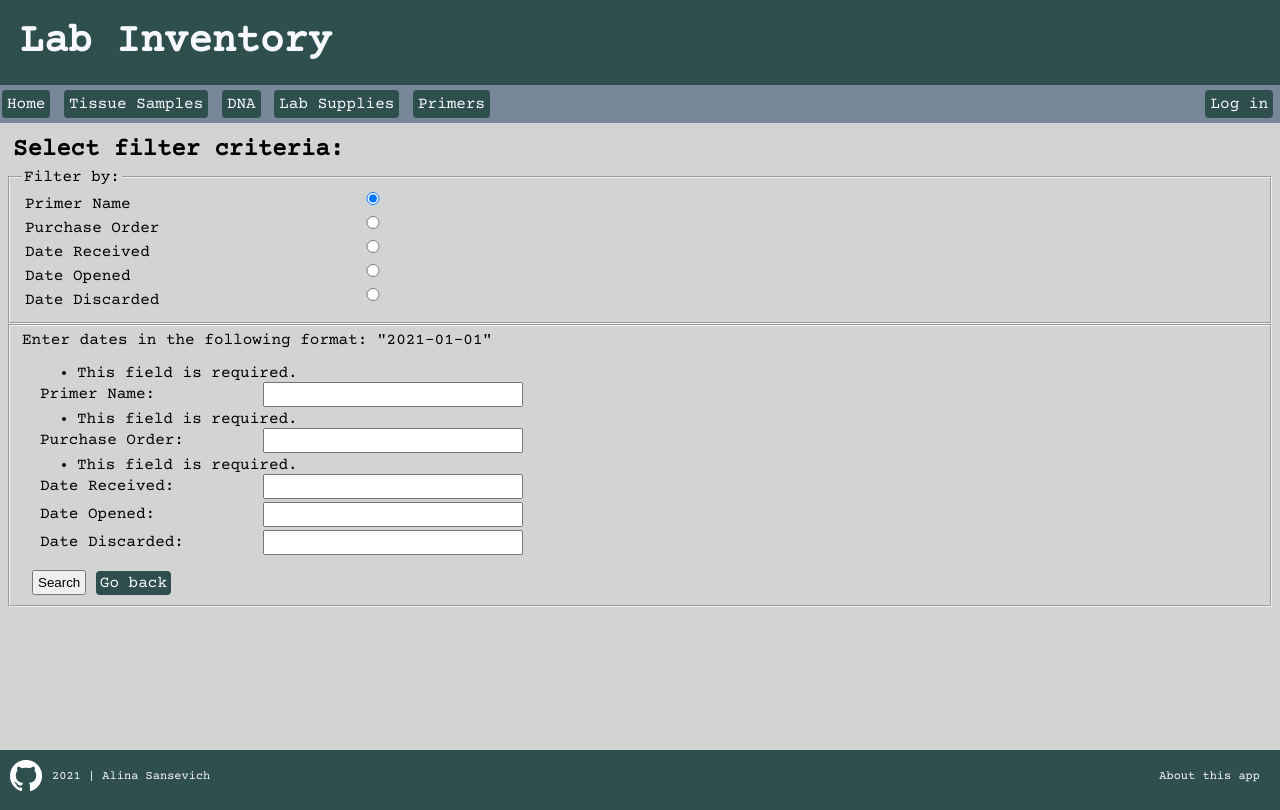
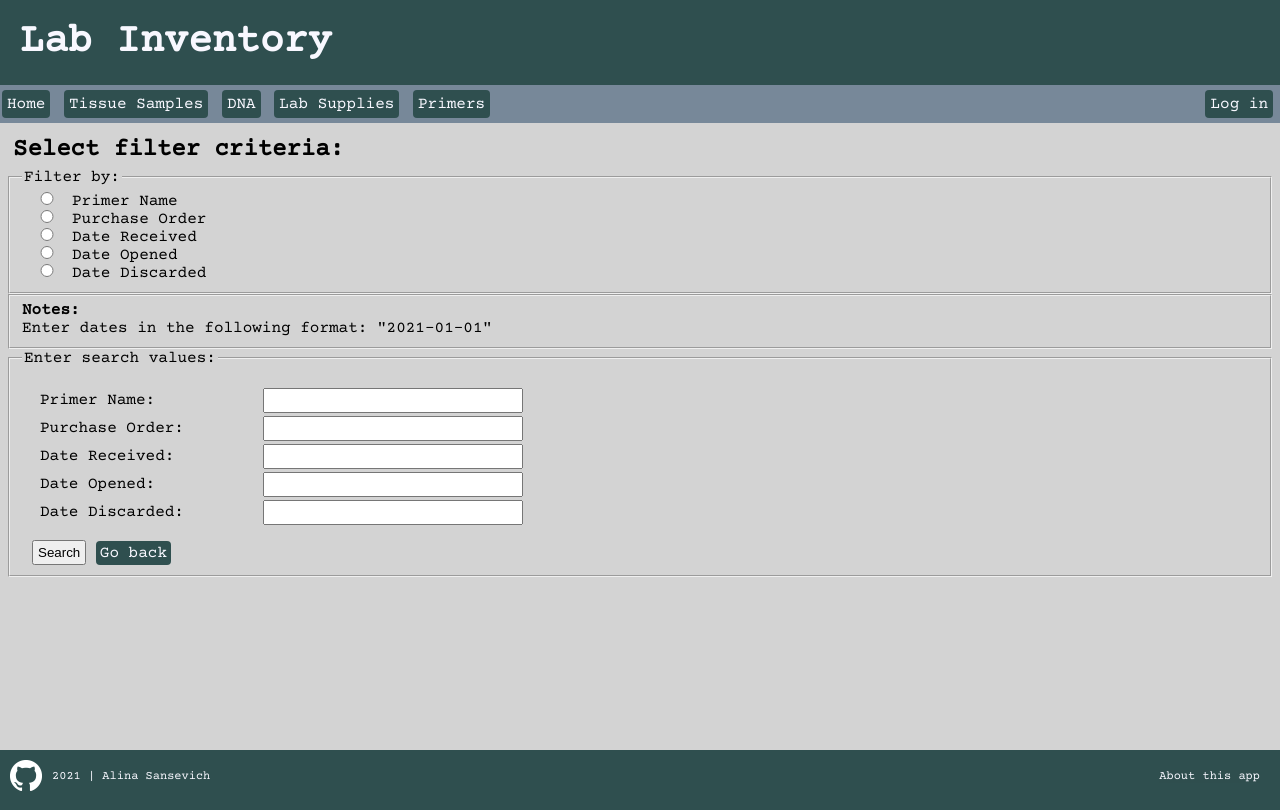
Before and after one commit to alinasansevich/lab-inventory, a Django app: page /filter_primers/ in a window 1280 px wide. Run offline with Django 3.2, Linux system fonts and the light colour scheme.

Commit message:
Added radiobuttons to primer filter page.

```diff
--- a/lab_inventory/forms.py
+++ b/lab_inventory/forms.py
@@ -90,7 +90,7 @@ class PrimerForm(forms.ModelForm):
 
 ### ### ### filter queryset forms ### ### ###
 
-class FilterPrimerForm(forms.ModelForm):
+class FilterPrimerForm(forms.ModelForm): # redo this without Meta!
     class Meta:
         model = Primer
         fields = ['primer_name',
@@ -105,3 +105,14 @@ class FilterPrimerForm(forms.ModelForm):
                   'Date Opened': '',
                   'Date Discarded': '',
                   }
+
+
+CHOOSE_FIELD = [
+    ('primer_name', 'Primer Name'),
+    ('purchase_order', 'Purchase Order'),
+    ('date_received', 'Date Received'),
+    ('date_opened', 'Date Opened'),
+    ('date_discarded', 'Date Discarded'),
+    ]
+class PrimerRadiobtn(forms.Form):
+    CHOOSE_FIELD = forms.CharField(widget=forms.RadioSelect(choices=CHOOSE_FIELD))
--- a/lab_inventory/static/lab_inventory/forms-styles.css
+++ b/lab_inventory/static/lab_inventory/forms-styles.css
@@ -58,3 +58,23 @@ button {
 .save-goback-btns {
   display: inline;
 }
+
+#radiobtn label {
+  padding: 0;
+  width: 250px;
+  display: inline-block;
+  float: left;
+  clear: left;
+  text-align: left;
+}
+#radiobtn input {
+  display: inline-block;
+  float: left;
+  padding: 3px;
+  width: 50px;
+}
+#radiobtn ul {
+  list-style-type: none;
+  margin: 0;
+  padding: 0;
+}
--- a/lab_inventory/templates/lab_inventory/filter_primers.html
+++ b/lab_inventory/templates/lab_inventory/filter_primers.html
@@ -9,25 +9,21 @@
     <h2>Select filter criteria:</h2>
     <fieldset>
       <legend>Filter by:</legend>
-      <label for="primer_name">Primer Name</label>
-      <input id="primer_name" name="radiobutton"
-             type="radio" value="Primer Name" checked>
-      <label for="purchase_order">Purchase Order</label>
-      <input id="purchase_order" name="radiobutton"
-             type="radio" value="Purchase Order">
-      <label for="date_received">Date Received</label>
-      <input id="date_received" name="radiobutton"
-             type="radio" value="Date Received">
-      <label for="date_opened">Date Opened</label>
-      <input id="date_opened" name="radiobutton"
-             type="radio" value="Date Opened">
-      <label for="date_discarded">Date Discarded</label>
-      <input id="date_discarded" name="radiobutton"
-             type="radio" value="Date Discarded">
+      <form id="radiobtn" action="" method="post">
+        {% csrf_token %}
+        {{ radiobtn.CHOOSE_FIELD }}
+      </form>
     </fieldset>
     <fieldset>
-    <p>Enter dates in the following format: "2021-01-01"</p>
-      <form action="{% url 'lab_inventory:primers' %}" method="post">
+      <h4>Notes:</h4>
+      <p>Enter dates in the following format: "2021-01-01"</p>
+      <p></p>
+      <p></p>
+      <p></p>
+    </fieldset>
+    <fieldset>
+      <legend>Enter search values:</legend>
+      <form action="{% url 'lab_inventory:primers' %}" method="post"> <!-- Create e new html for search results??? -->
         {% csrf_token %}
         <div class="form-wrapper">
           {{ form.non_field_errors }}
--- a/lab_inventory/views.py
+++ b/lab_inventory/views.py
@@ -9,7 +9,7 @@ from django.urls import reverse
 from django.core.paginator import Paginator, EmptyPage, PageNotAnInteger
 
 from .models import DNA, Primer, Supply, Tissue
-from .forms import DNAForm, PrimerForm, SupplyForm, TissueForm, FilterPrimerForm
+from .forms import DNAForm, PrimerForm, SupplyForm, TissueForm, FilterPrimerForm, PrimerRadiobtn
 
 
 ### ### ### base views ### ### ###
@@ -239,17 +239,34 @@ def edit_primer(request, entry_id):
 ### ### ### edit views ### ### ###
 
 def filter_primers(request):
-    """The filter page for primers."""
-    form = FilterPrimerForm(data=request.POST)
-    context = {'form': form}
+    """The base filter page for primers."""
+    radiobtn = PrimerRadiobtn(request.POST)
+    form = FilterPrimerForm(request.POST or None) # This prevents the error message: "This field is required"
+
+    context = {
+      'radiobtn': radiobtn,
+      'form': form,
+               }
     return render(request, 'lab_inventory/filter_primers.html', context)
 
 
 def query_primers_db(request):
     """Search XXXXXXXXx """
     if request.method == "POST":
-        user_input = request.POST['textfield']
-        query = Primer.objects.get(primer_name__contains=user_input)
+        form = FilterPrimerForm(request.POST)
+        if form.is_valid():
+            # process the data
+            #
+            # user_input = request.POST['textfield']
+            # query = Primer.objects.get(primer_name__contains=user_input)
+            #
+            #
+            return HttpResponseRedirect('/thanks/')
+
+    else:
+        form = FilterPrimerForm()
+
+
 
     context = {'query': query}
     return render(request, 'lab_inventory/primers.html', context)
```
